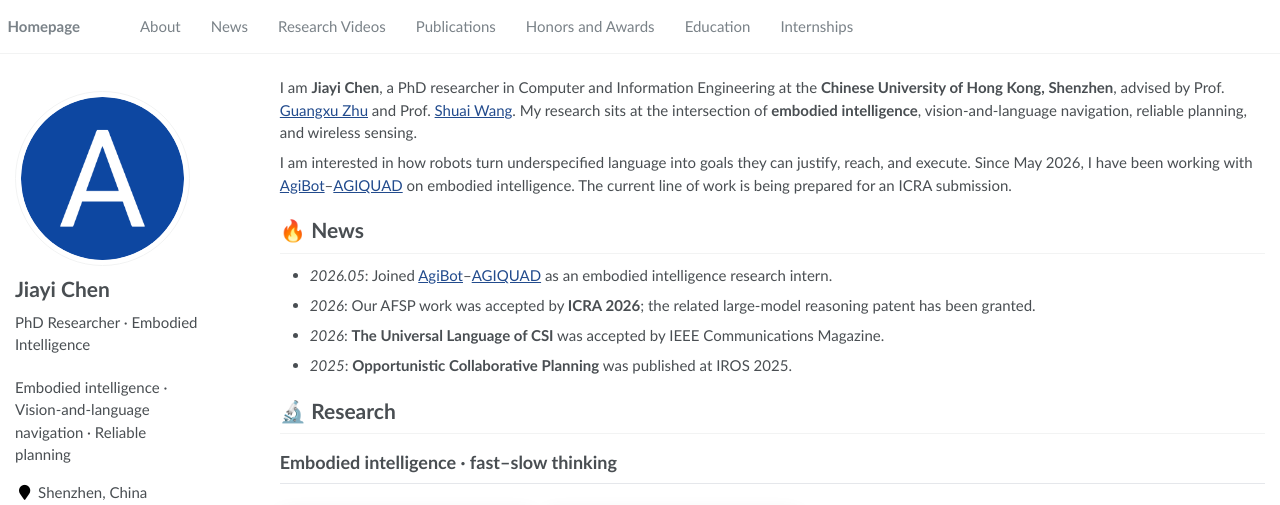
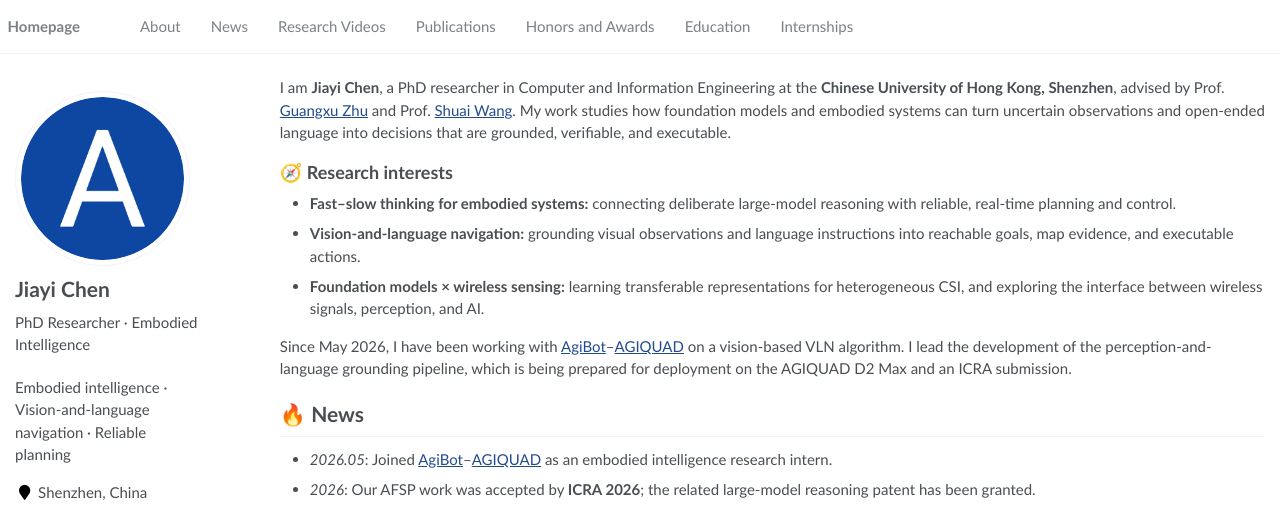
Before and after one commit to cjychenjiayi/cjychenjiayi.github.io, a Jekyll site: the page built from _pages/about.md, in a window 1280 px wide and 1400 px high, cut to the strip 0-505 px from the top of the window. Built offline with Jekyll 4.4.1, drawn with Linux system fonts in a browser that asks for light colours; some of the changed text lies outside the part shown.

Commit message:
Organize research and internship sections (#14)
Clarify research interests, add a dedicated patent section, and present all three internships.

```diff
--- a/_pages/about.md
+++ b/_pages/about.md
@@ -10,9 +10,15 @@
 
 <span class='anchor' id='about-me'></span>
 
-I am **Jiayi Chen**, a PhD researcher in Computer and Information Engineering at the **Chinese University of Hong Kong, Shenzhen**, advised by Prof. <a href='https://sites.google.com/view/guangxuzhu' target='_blank' rel='noopener'>Guangxu Zhu</a> and Prof. <a href='https://people.ucas.edu.cn/~shuaiwang' target='_blank' rel='noopener'>Shuai Wang</a>. My research sits at the intersection of **embodied intelligence**, vision-and-language navigation, reliable planning, and wireless sensing.
+I am **Jiayi Chen**, a PhD researcher in Computer and Information Engineering at the **Chinese University of Hong Kong, Shenzhen**, advised by Prof. <a href='https://sites.google.com/view/guangxuzhu' target='_blank' rel='noopener'>Guangxu Zhu</a> and Prof. <a href='https://people.ucas.edu.cn/~shuaiwang' target='_blank' rel='noopener'>Shuai Wang</a>. My work studies how foundation models and embodied systems can turn uncertain observations and open-ended language into decisions that are grounded, verifiable, and executable.
 
-I am interested in how robots turn underspecified language into goals they can justify, reach, and execute. Since May 2026, I have been working with <a href='https://www.agibot.com/' target='_blank' rel='noopener'>AgiBot</a>–<a href='https://www.agibot.com.cn/index.html' target='_blank' rel='noopener'>AGIQUAD</a> on embodied intelligence. The current line of work is being prepared for an ICRA submission.
+## 🧭 Research interests
+
+- **Fast–slow thinking for embodied systems:** connecting deliberate large-model reasoning with reliable, real-time planning and control.
+- **Vision-and-language navigation:** grounding visual observations and language instructions into reachable goals, map evidence, and executable actions.
+- **Foundation models × wireless sensing:** learning transferable representations for heterogeneous CSI, and exploring the interface between wireless signals, perception, and AI.
+
+Since May 2026, I have been working with <a href='https://www.agibot.com/' target='_blank' rel='noopener'>AgiBot</a>–<a href='https://www.agibot.com.cn/index.html' target='_blank' rel='noopener'>AGIQUAD</a> on a vision-based VLN algorithm. I lead the development of the perception-and-language grounding pipeline, which is being prepared for deployment on the AGIQUAD D2 Max and an ICRA submission.
 
 # 🔥 News
 
@@ -94,9 +100,12 @@
   </div>
 </div>
 
+# 🧾 Patent
+
+- **Method and Related Device for Autonomous-Driving Path Planning Integrating Large-Model Reasoning**, Chinese invention patent, ZL 2026 1 0345449.4; related to the AFSP/ICRA work.
+
 # 🎖 Honors and Awards
 
-- *2026*: Chinese invention patent related to AFSP/ICRA work, ZL 2026 1 0345449.4.
 - *2024*: Outstanding Undergraduate Thesis, Queen Mary-BUPT Joint Programme.
 - *2022*: China International “Internet+” Competition, BUPT Industrial Track Second Prize.
 - *2021*: First Prize, National College Mathematics Competition.
@@ -106,11 +115,25 @@
 - *2024.09 – present*, PhD in Computer and Information Engineering, The Chinese University of Hong Kong, Shenzhen.
 - *2020.09 – 2024.06*, B.Eng. in Internet of Things Engineering, Beijing University of Posts and Telecommunications.
 
-# 💻 Internships
+# 💼 Internship experience
 
-- *2026.05 – present*, <a href='https://www.agibot.com/' target='_blank' rel='noopener'>AgiBot</a>–<a href='https://www.agibot.com.cn/index.html' target='_blank' rel='noopener'>AGIQUAD</a>, Embodied Intelligence Research Intern.
-- *2023.01 – 2024.12*, **Shanghai AI Laboratory**, Remote Research Intern.
-- *2022.07 – 2023.03*, **Apple Inc.**, Data Analyst Intern, Channel Planning and Forecast.
+<div class='experience-item'>
+  <div class='experience-heading'><strong><a href='https://www.agibot.com/' target='_blank' rel='noopener'>AgiBot</a>–<a href='https://www.agibot.com.cn/index.html' target='_blank' rel='noopener'>AGIQUAD</a></strong><span>2026.05 – present</span></div>
+  <p><strong>Embodied Intelligence Research Intern</strong> · supervised by Qiwei Xu</p>
+  <p>Leading a vision-based VLN algorithm for grounded goal generation and deployment-oriented validation on the AGIQUAD D2 Max.</p>
+</div>
+
+<div class='experience-item'>
+  <div class='experience-heading'><strong>Shanghai AI Laboratory</strong><span>2023.01 – 2024.12</span></div>
+  <p><strong>Remote Research Intern</strong> · supervised by Xinyu Cai</p>
+  <p>Built LLM-based traffic-scene generation and VLM-OCR data pipelines for autonomous-driving simulation.</p>
+</div>
+
+<div class='experience-item'>
+  <div class='experience-heading'><strong>Apple Inc.</strong><span>2022.07 – 2023.03</span></div>
+  <p><strong>Data Analyst Intern</strong> · Channel Planning and Forecast</p>
+  <p>Developed Python/C++ allocation and reporting automation for China retail channel planning.</p>
+</div>
 
 # 📄 CV
 
--- a/assets/css/main.scss
+++ b/assets/css/main.scss
@@ -230,6 +230,29 @@
     background: #eff6ff;
 }
 
+.experience-item {
+    border-top: 1px solid #e5e7eb;
+    padding: 1.15em 0;
+}
+
+.experience-heading {
+    align-items: baseline;
+    display: flex;
+    gap: 1em;
+    justify-content: space-between;
+}
+
+.experience-heading span {
+    color: #5b6472;
+    font-size: .9em;
+    white-space: nowrap;
+}
+
+.experience-item p {
+    line-height: 1.5;
+    margin: .35em 0 0;
+}
+
 @include breakpoint(max-width $medium) {
     .research-card {
         grid-template-columns: 1fr;
@@ -244,4 +267,10 @@
     .research-card-media {
         grid-template-columns: 1fr;
     }
+
+    .experience-heading {
+        align-items: flex-start;
+        flex-direction: column;
+        gap: .2em;
+    }
 }
```
